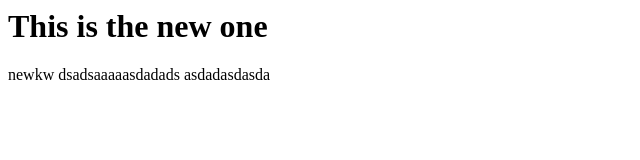
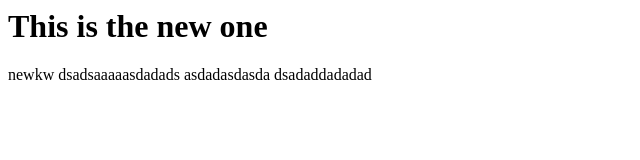
Before and after one commit to DeveloperDroplet/first, a plain HTML site: page index.html in a window 1280 px wide. Shown: the full height of the page, 0-640 px from the left. Drawn offline with Linux system fonts and the light colour scheme.

Commit message:
Update index.html

```diff
--- a/index.html
+++ b/index.html
@@ -2,3 +2,4 @@
 <p>newkw
 dsadsaaaaasdadads
 asdadasdasda
+dsadaddadadad
```
